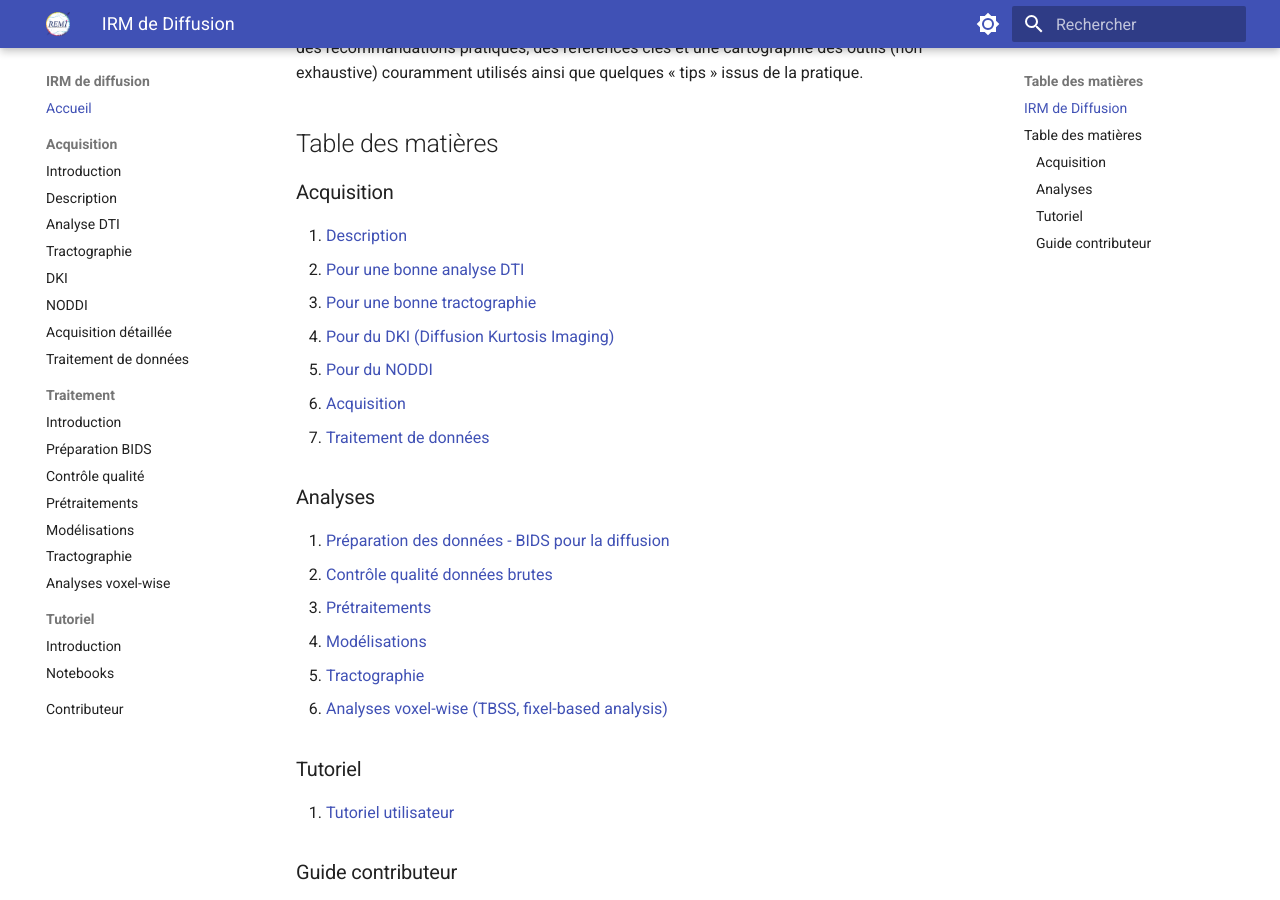
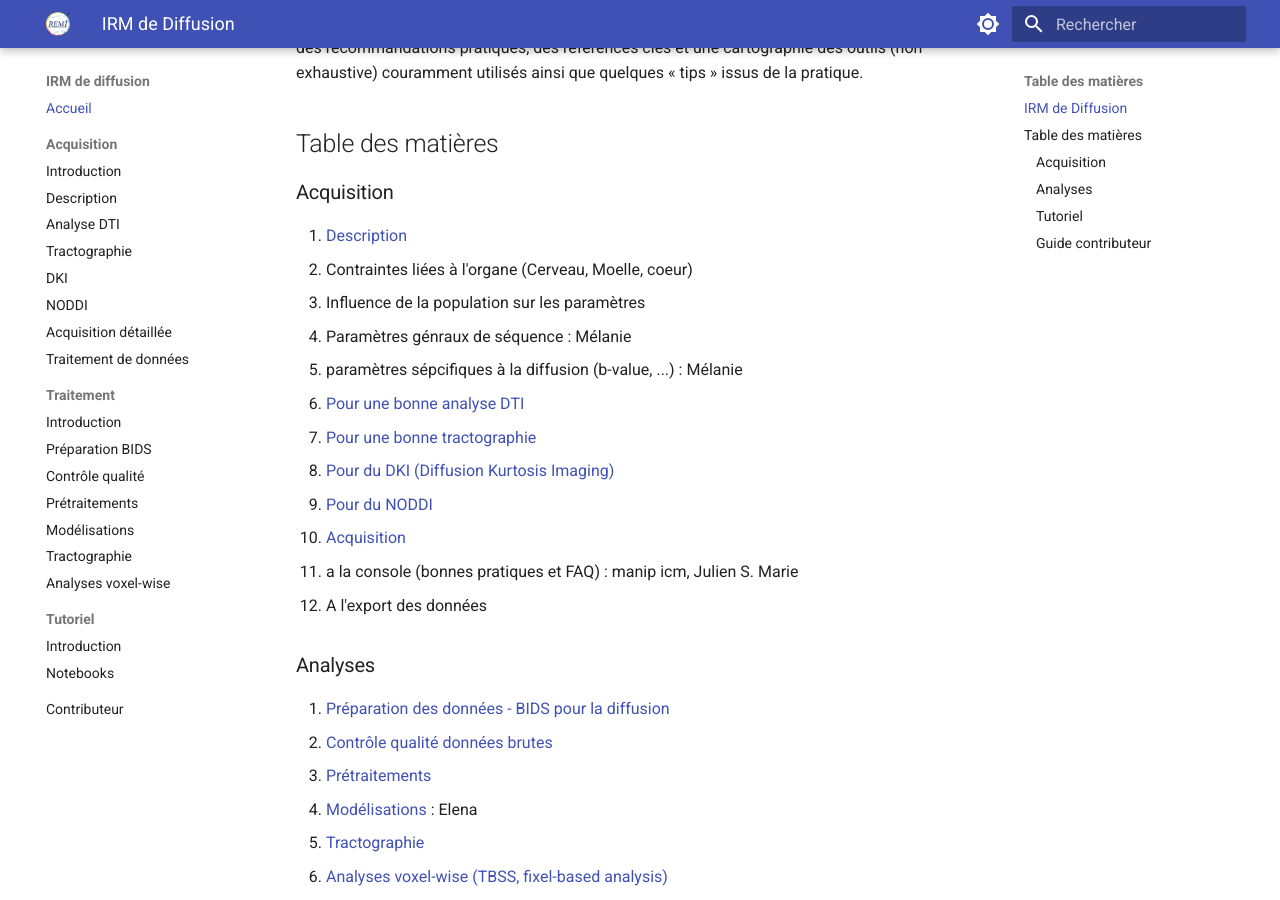
Before and after one commit to hdary/remi-diffusion, an MkDocs documentation site: the page built from docs/index.md, in a window 1280 px wide and 900 px high, scrolled down 247 px. Built offline with MkDocs 1.6.1 and Material for MkDocs 9.7.7, drawn with Linux system fonts in a browser that asks for light colours.

Commit message:
Revise acquisition and analyses sections with updates
Updated acquisition section with new constraints and parameters, and added contributor names for specific analyses.

```diff
--- a/docs/index.md
+++ b/docs/index.md
@@ -17,19 +17,25 @@ pratique.
 ### Acquisition
 
 1. [Description](./acquisition/01-description.md)
-2. [Pour une bonne analyse DTI](./acquisition/02-pour-une-bonne-analyse-dti.md)
-3. [Pour une bonne tractographie](./acquisition/03-pour-une-bonne-tractographie.md)
-4. [Pour du DKI (Diffusion Kurtosis Imaging)](./acquisition/04-pour-du-dki.md)
-5. [Pour du NODDI](./acquisition/05-pour-du-noddi.md)
-6. [Acquisition](./acquisition/06-acquisition.md)
-7. [Traitement de données](./acquisition/07-traitement-de-donnees.md)
+2. Contraintes liées à l'organe (Cerveau, Moelle, coeur)
+3. Influence de la population sur les paramètres
+4. Paramètres génraux de séquence : Mélanie
+5. paramètres sépcifiques à la diffusion (b-value, ...) : Mélanie
+6. [Pour une bonne analyse DTI](./acquisition/02-pour-une-bonne-analyse-dti.md)
+7. [Pour une bonne tractographie](./acquisition/03-pour-une-bonne-tractographie.md)
+8. [Pour du DKI (Diffusion Kurtosis Imaging)](./acquisition/04-pour-du-dki.md)
+9. [Pour du NODDI](./acquisition/05-pour-du-noddi.md)
+10. [Acquisition](./acquisition/06-acquisition.md)
+11. a la console (bonnes pratiques et FAQ) : manip icm, Julien S. Marie
+12. A l'export des données
+
 
 ### Analyses
 
 1. [Préparation des données - BIDS pour la diffusion](./analyses/01-preparation-bids.md)
 2. [Contrôle qualité données brutes](./analyses/02-controle-qualite.md)
 3. [Prétraitements](./analyses/03-pretraitements.md)
-4. [Modélisations](./analyses/04-modelisations.md)
+4. [Modélisations](./analyses/04-modelisations.md) : Elena
 5. [Tractographie](./analyses/05-tractographie.md)
 6. [Analyses voxel-wise (TBSS, fixel-based analysis)](./analyses/06-analyses-voxel-wise.md)
 
```
